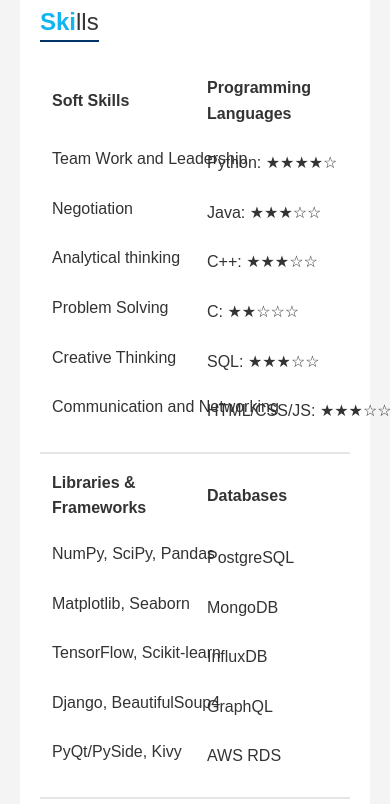
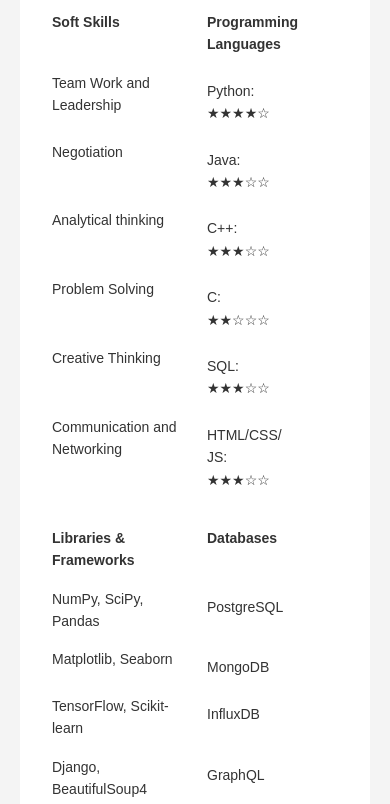
Before and after one commit to kooroshkz/curriculum-vitae, a plain HTML site: page index.html in a window 390 px wide. Shown: the part 3730-4534 px from the top of the page. Drawn offline with Linux system fonts and the light colour scheme.

Commit message:
update(CSS): Skills will preserve space in Mobile screen size

```diff
--- a/index.html
+++ b/index.html
@@ -103,10 +103,7 @@
                 </li>
             </ul>
         </div>
-
-        <div class="section">
-            <h2><span class="highlight">Ski</span>lls</h2>
-            <br><br>
+<div class="skills-section">
     <table class="skills-table">
         <thead>
             <tr>
@@ -142,8 +139,6 @@
         </tbody>
     </table>
 
-            <hr style="border: 1px solid rgba(0, 0, 0, 0.1);">
-
     <table class="skills-table">
         <thead>
             <tr>
@@ -175,8 +170,6 @@
         </tbody>
     </table>
 
-            <hr style="border: 1px solid rgba(0, 0, 0, 0.1);">
-
     <table class="skills-table">
         <thead>
             <tr>
@@ -200,6 +193,7 @@
         </tbody>
     </table>
 </div>
+
 
         <div class="section">
             <h2><span class="highlight">Lic</span>enses & Certifications</h2>
--- a/styles.css
+++ b/styles.css
@@ -155,36 +155,76 @@ h2::first-letter {
     padding: 0;
 }
 
-/* Table styles for skills */
+/* Default Styles */
 .skills-table {
     width: 100%;
     margin-bottom: 20px;
     border-collapse: collapse;
-    table-layout: fixed;
+    table-layout: fixed; /* Fixed layout for consistent column widths */
 }
 
 .skills-table th, .skills-table td {
     padding: 8px 12px;
     text-align: left;
+    white-space: pre; /* Preserve whitespace */
 }
 
 .skills-table th {
     font-weight: bold;
 }
 
-/* Make the table transparent with no borders or background */
+/* Transparent, borderless tables */
 .skills-table, .skills-table th, .skills-table td {
     border: none;
     background: transparent;
 }
 
-/* Make the second column (Programming Languages) stack vertically */
+/* Second column stacks vertically */
 .skills-table td:nth-child(2) {
     display: block;
     margin-top: 8px;
 }
 
-/* Prevent text from wrapping */
+/* Prevent text from wrapping by default */
 .skills-table td {
     white-space: nowrap;
+    word-wrap: break-word;
 }
+
+/* Responsive Styles for Small Screens */
+@media screen and (max-width: 768px) {
+    .skills-section {
+        display: flex;
+        flex-direction: column;
+        justify-content: center; /* Center vertically */
+        align-items: center;
+        min-height: 100vh; /* Full viewport height */
+    }
+
+    .skills-table {
+        width: 100%; /* Full width of container */
+        max-width: 800px; /* Restrict to a maximum width */
+        table-layout: fixed; /* Maintain consistent column widths */
+        word-wrap: break-word; /* Enable word wrapping */
+        overflow-wrap: anywhere; /* Handle overflow gracefully */
+    }
+
+    .skills-table th, .skills-table td {
+        padding: 8px 12px;
+        text-align: left;
+        vertical-align: top; /* Align text to top */
+        font-size: 14px; /* Reduce font size for smaller screens */
+        white-space: normal; /* Allow text wrapping */
+    }
+
+    /* Set equal column widths for consistency */
+    .skills-table th:nth-child(1),
+    .skills-table td:nth-child(1) {
+        width: 50%; /* Left column */
+    }
+
+    .skills-table th:nth-child(2),
+    .skills-table td:nth-child(2) {
+        width: 50%; /* Right column */
+    }
+}
```
Lines whose indentation alone changed are shown as unchanged.
